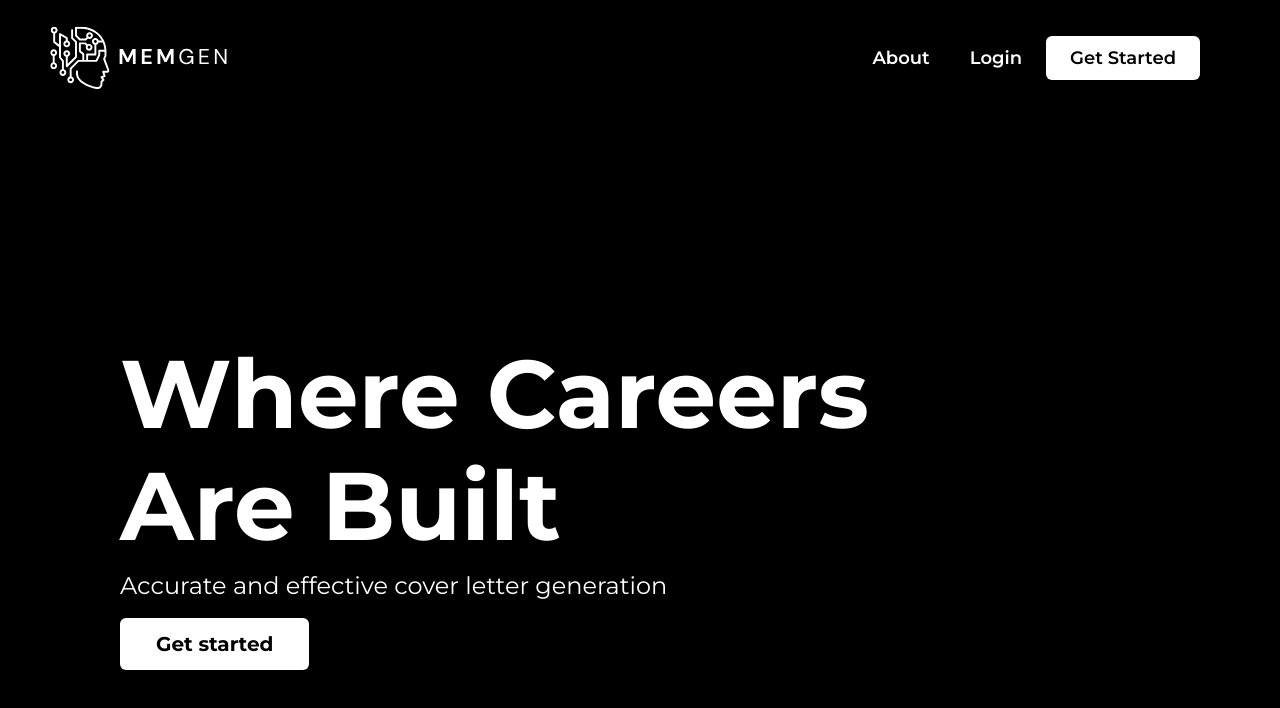
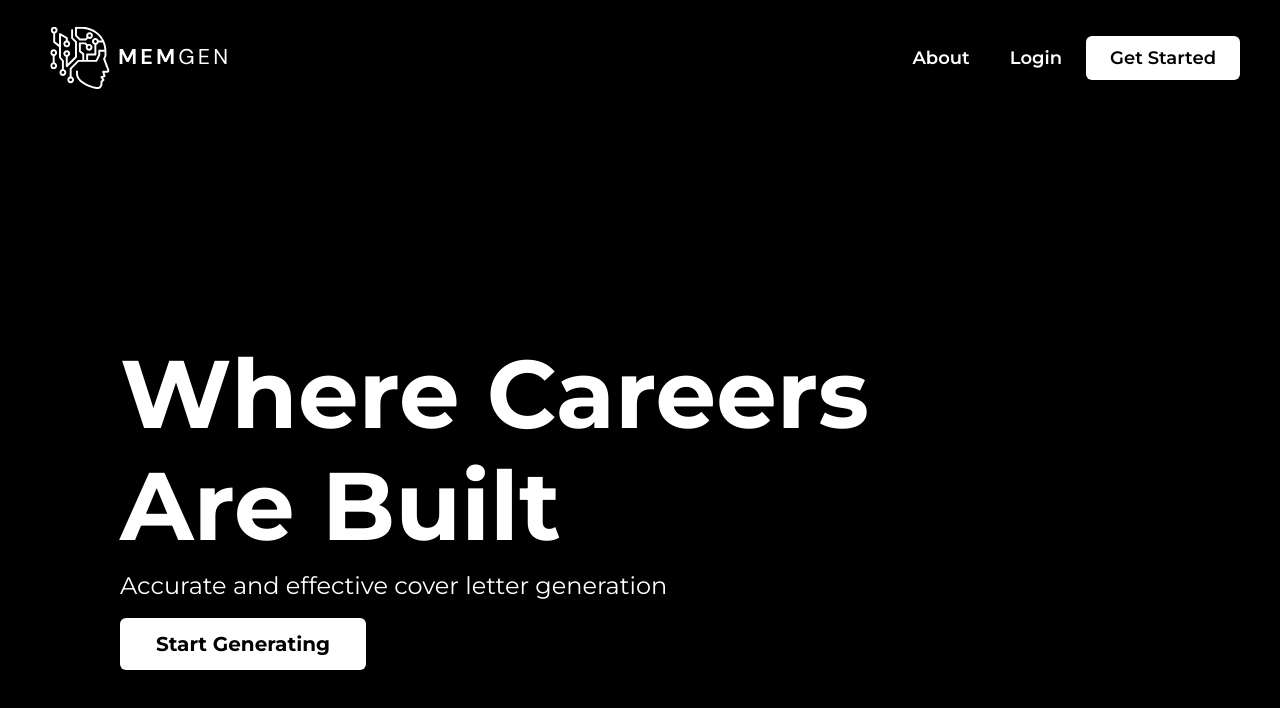
Before and after one commit to humanbright/MemGen, a Next.js app in the folder client/: page / in a window 1280 px wide. Shown: the top 708 px of the page. Built offline with nearby package versions, Linux system fonts and the light colour scheme.

Commit message:
testing form

```diff
--- a/client/pages/components/LandingPage.jsx
+++ b/client/pages/components/LandingPage.jsx
@@ -1,4 +1,5 @@
 import React from 'react'
+import Link from "next/link"
 
 export default function LandingPage() {
   return (
@@ -10,9 +11,8 @@ export default function LandingPage() {
         </div>
 
         <div className='text-2xl mt-4'>Accurate and effective cover letter generation</div>
-        <button className='bg-white rounded-md px-9 py-3 text-black text-xl hover:scale-105 active:scale-95 font-bold mt-4'>Get started</button>
+        <button className='bg-white rounded-md px-9 py-3 text-black text-xl hover:scale-105 active:scale-95 font-bold mt-4'>Start Generating</button>
       </div>
-
     </div>
   )
 }
--- a/client/pages/components/Navbar.jsx
+++ b/client/pages/components/Navbar.jsx
@@ -6,14 +6,13 @@ import Link from 'next/link'
 export default function Navbar() {
 
   return (
-    <nav className="flex text-white items-center justify-centers mr-10">
+    <nav className="flex text-white items-center justify-center">
       <Link href="/" className='mr-auto'><Image src="/memgen.svg" alt='logo' width={200} height={200} /></Link>
       <div className="flex gap-2 font-semibold text-lg">
         <Link href="/about" className="px-4 py-2 hover:bg-slate-700 rounded-md">About</Link>
         <Link href="/api/auth/login" className="px-4 py-2 hover:bg-slate-700 rounded-md">Login</Link>
         <Link href="/api/auth/login" className="px-6 py-2 text-black bg-white hover:scale-105 active:scale-95 rounded-md">Get Started</Link>
       </div>
-
     </nav>
   )
 }
--- a/client/pages/components/Navbar2.jsx
+++ b/client/pages/components/Navbar2.jsx
@@ -4,12 +4,11 @@ import Link from 'next/link'
 export default function Navbar() {
 
   return (
-    <nav className="flex text-white items-center justify-centers mr-10">
+    <nav className="flex text-white items-center justify-center gap-2">
       <Link href="/" className='mr-auto'><Image src="/memgen.svg" alt='logo' width={200} height={200} /></Link>
-      <Link href="/inputdocuments" className="px-4 py-2 hover:bg-slate-700 rounded-md text-lg font-semibol">Input</Link>
-      <Link href="/homepage" className="px-4 py-2 hover:bg-slate-700 rounded-md text-lg font-semibol mx-2">Home</Link>
+      <Link href="/inputdocuments" className="px-4 py-2 hover:bg-slate-700 rounded-md text-lg font-semibold">Document</Link>
+      <Link href="/homepage" className="px-4 py-2 hover:bg-slate-700 rounded-md text-lg font-semibold mx-2">Home</Link>
       <Link href="/api/auth/logout" className="px-6 py-2 text-black bg-white hover:scale-105 active:scale-95 rounded-md font-semibold text-lg">Logout</Link>
-
     </nav>
   )
 }
--- a/client/pages/homepage.js
+++ b/client/pages/homepage.js
@@ -61,7 +61,6 @@ export default function HomePage() {
                 />
               </div>
 
-
               <button
                 type="submit"
                 className="bg-white text-black rounded-xl px-6 py-4 font-bold hover:scale-105 active:scale-95">
--- a/client/pages/inputdocuments.js
+++ b/client/pages/inputdocuments.js
@@ -56,8 +56,6 @@ export default function InputDocuments() {
                   onChange={(e) => setJobDescription(e.target.value)}
                   className="text-white bg-slate-700 p-2 rounded-md w-[35%] h-80 overflow-visible outline-none"
                 />
-
-
               </div>
 
               <button
```
